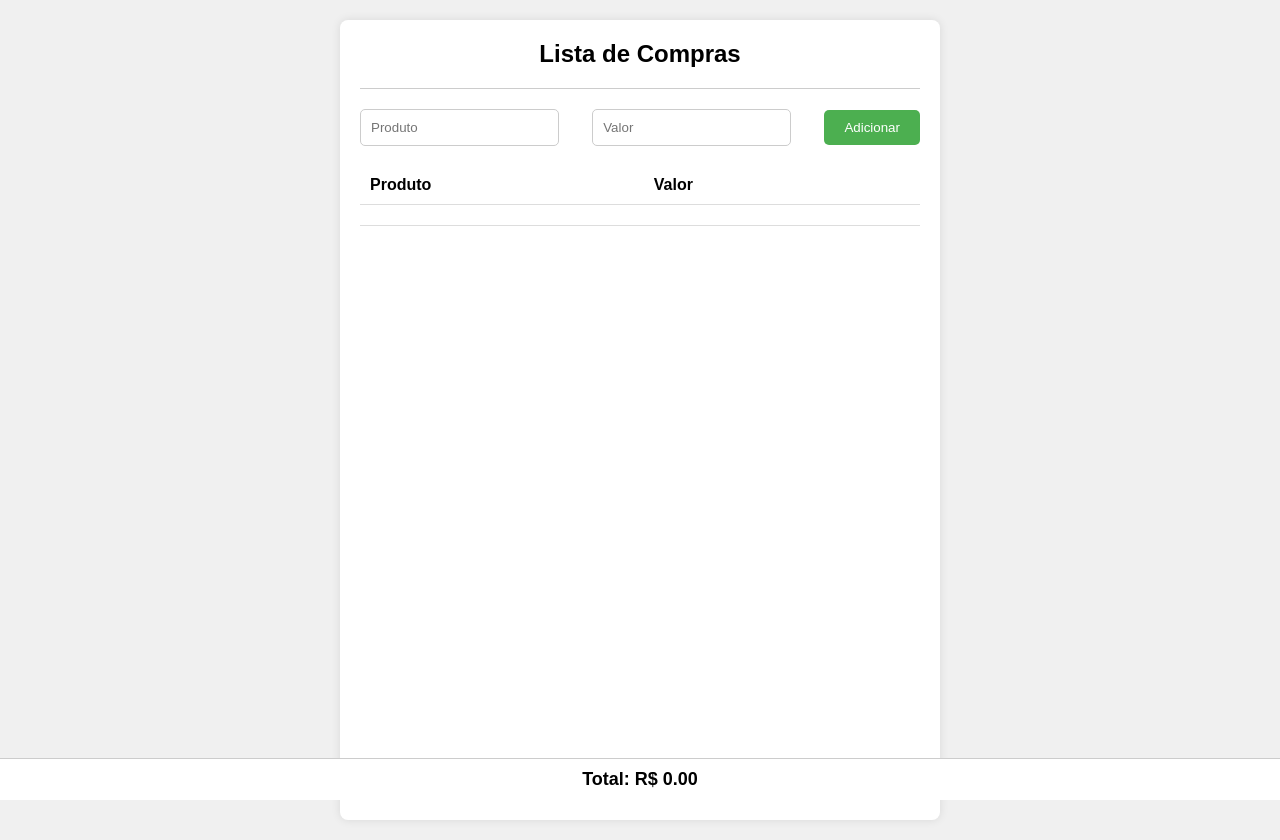
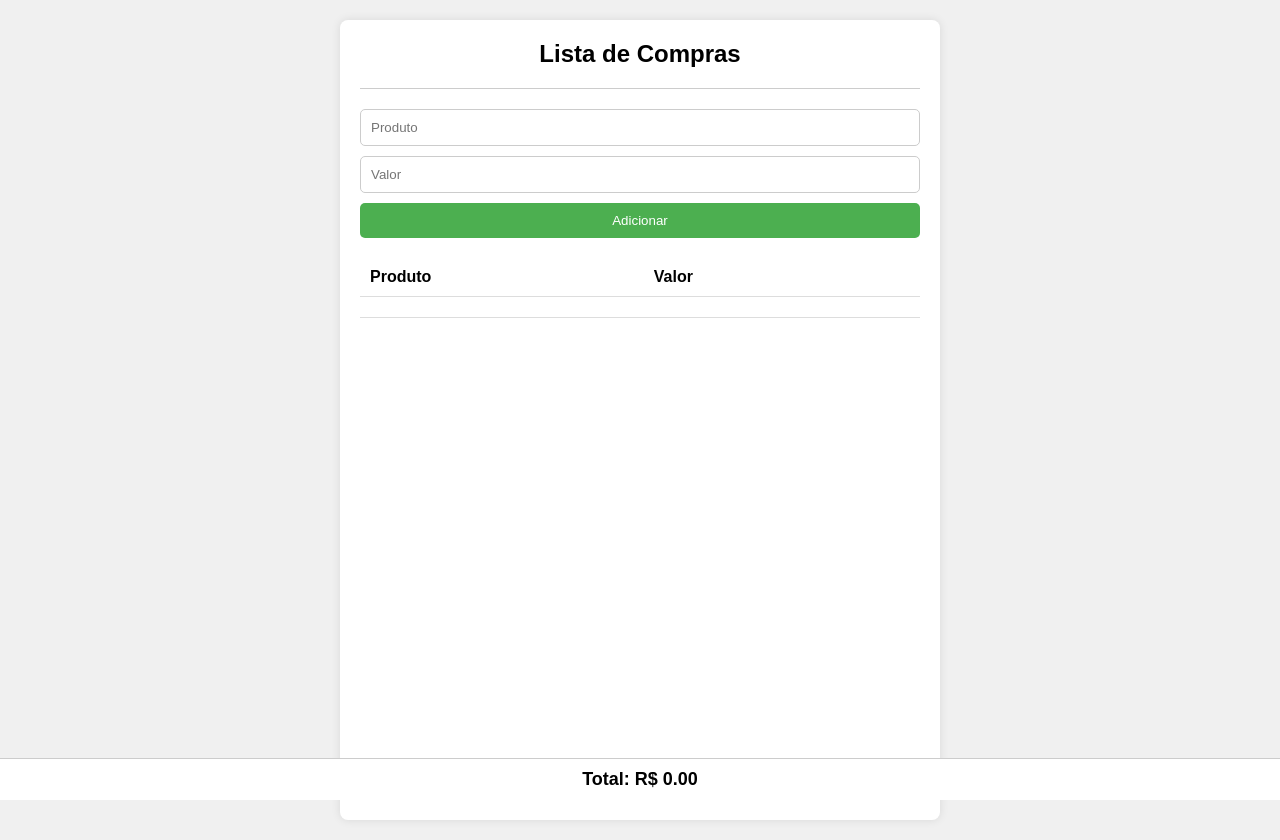
Before and after one commit to viniciusvma/lista-compras, a plain HTML site: page index.html in a window 1280 px wide. Drawn offline with Linux system fonts and the light colour scheme.

Commit message:
Update style.css

```diff
--- a/style.css
+++ b/style.css
@@ -41,8 +41,8 @@ hr {
 
 .header-list {
     display: flex;
-    justify-content: space-between;
-    align-items: center;
+    flex-direction: column;
+    align-items: stretch;
     margin-bottom: 20px;
 }
 
@@ -51,6 +51,7 @@ hr {
     padding: 10px;
     border: 1px solid #ccc;
     border-radius: 5px;
+    margin-bottom: 10px; /* Espaçamento entre os inputs */
 }
 
 .add {
```
